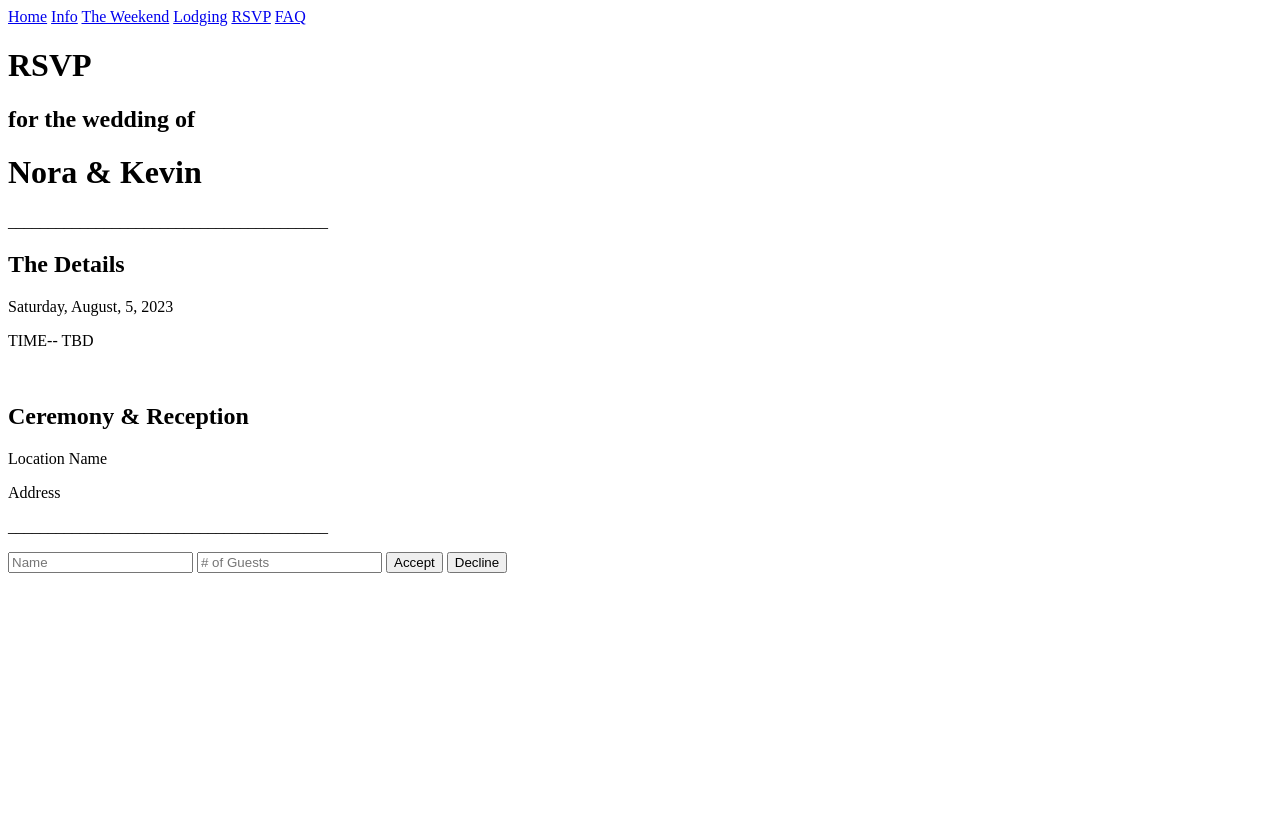
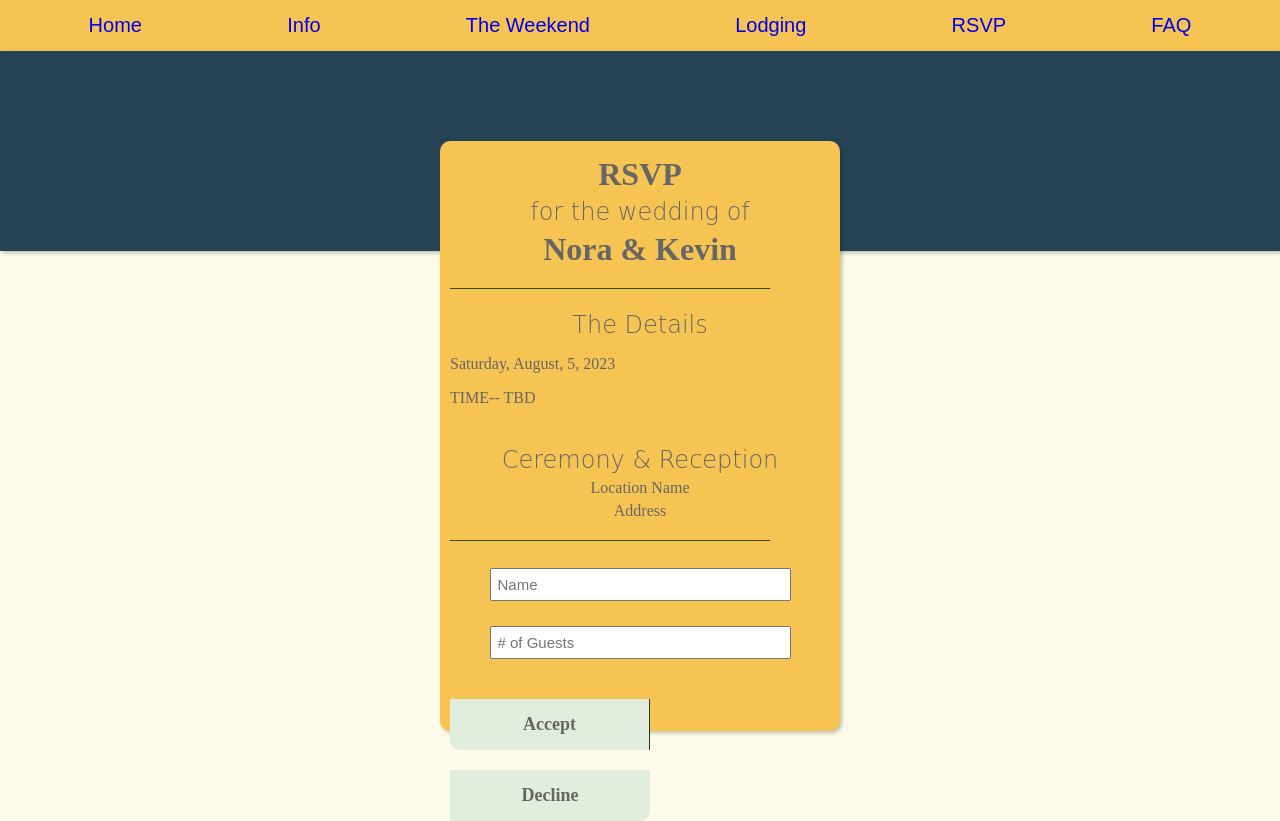
Before and after one commit to headfullofpancakes/Coding-Week-7, a plain HTML site: page page6.html in a window 1280 px wide. Before the commit the page ends 800 px from the top, so only its background shows below. Drawn offline with Linux system fonts and the light colour scheme.

Commit message:
Nav Bar updated to use flex box properties

```diff
--- a/page6.html
+++ b/page6.html
@@ -4,7 +4,7 @@
     <meta charset="UTF-8">
     <meta http-equiv="X-UA-Compatible" content="IE=edge">
     <meta name="viewport" content="width=device-width, initial-scale=1.0">
-    <!--<link rel="stylesheet" href="style.css">-->
+    <link rel="stylesheet" href="style.css">
     <title>RSVP</title>
 
 </head>
@@ -13,31 +13,33 @@
 
 <body>
     <!--Nav Bar at top of page-->
-     <div class="topnav">
-        <a class="active" href="index.html">Home</a>
-        <a href="page2.html">Info</a>
-        <a href="page3.html">The Weekend</a>
-        <a href="page4.html">Lodging</a>
-        <a href="page6.html">RSVP</a>
-        <a href="page5.html">FAQ</a>
-    </div>
+    <navbar>
+        <ul class="nav-list">
+            <li class="nav-item"><a href="index.html">Home</a></li>
+            <li class="nav-item"><a href="page2.html">Info</a></li>
+            <li class="nav-item"><a href="page3.html">The Weekend</a></li>
+            <li class="nav-item"><a href="page4.html">Lodging</a></li>
+            <li class="nav-item"><a href="page6.html">RSVP</a></li>
+            <li class="nav-item"><a href="page5.html">FAQ</a></li>
+        </ul>
+    </navbar>
 
     <!--RSVP FORM-->
     <div class="top">
     </div>
     <div class="form">
         <div class ="info">
-        <h1> RSVP </h1>
-        <h2> for the wedding of </h2>
-        <h1> Nora & Kevin </h1>
+        <h1 class="rsvp-header"> RSVP </h1>
+        <h2 class="rsvp-header2"> for the wedding of </h2>
+        <h1 class="rsvp-header"> Nora & Kevin </h1>
             <p class="line">________________________________________</p>
-            <h2>The Details</h2>
+            <h2 class="rsvp-header2">The Details</h2>
             <p>Saturday, August, 5, 2023</p>
             <p>TIME-- TBD </p>
             <br>
-            <h2>Ceremony & Reception</h2>
-            <p>Location Name <!--Enter Location Here--></p>
-            <p>Address <!--Enter Location Here--></p>
+            <h2 class="rsvp-header2">Ceremony & Reception</h2>
+            <p class="rsvp">Location Name <!--Enter Location Here--></p>
+            <p class="rsvp">Address <!--Enter Location Here--></p>
                 <p class="line">________________________________________</p>
             <input type="text" placeholder="Name">
             <input type="number" placeholder="# of Guests"
--- a/style.css
+++ b/style.css
@@ -1,30 +1,28 @@
-/* Add a black background color to the top navigation */
-.topnav {
-    background-color: #333;
-    overflow: hidden;
-  }
+.nav-list {
+  background-color: #f6c453;
+  margin: 0;
+  padding: 14px 16px;
+  display: flex;
+  justify-content: space-around;
+  align-items: center;
+}
 
-  /* Style the links inside the navigation bar */
-  .topnav a {
-    float: left;
-    color: #f2f2f2;
-    text-align: center;
-    padding: 14px 16px;
-    text-decoration: none;
-    font-size: 17px;
-  }
+.nav-item {
+  list-style: none;
+  font-family: 'Montserrat Alternates', sans-serif;
+  font-size: 20px;
+}
 
-  /* Change the color of links on hover */
-  .topnav a:hover {
-    background-color: #ddd;
-    color: black;
-  }
+.nav-item a {
+  text-decoration: none;
+  color: ;
+}
 
-  /* Add a color to the active/current link */
-  .topnav a.active {
-    background-color: #04AA6D;
-    color: white;
-  }
+.nav-item a:hover {
+  background-color: #f0a04b;
+  color: #183a1d;
+}
+
 
   /*RSVP FORM*/
 
@@ -33,7 +31,7 @@ html, body {
   width: 100%;
   margin: 0;
   padding: 0;
-  background-color: #BDC3C7;
+  background-color: #fefbe9;
   font-family: 'Raleway';
 }
 
@@ -48,7 +46,7 @@ html, body {
 .form {
   height: 590px;
   width: 400px;
-  background-color: #fff;
+  background-color: #f6c453;
   margin: -110px auto;
   border-radius: 10px;
   color: #666;
@@ -60,20 +58,20 @@ html, body {
   padding: 10px;
 }
 
-h1, h2, p {
+h1.rsvp-header, h2.rsvp-header2, p.rsvp {
   text-align: center;
   padding: 0px;
   margin: 5px 5px;
 }
 
-h2 {
+h2.rsvp-header2 {
   font-family: 'Great Vibes', cursive;
   font-weight: 100;
 }
 
 p.line {
   margin: 0px auto 20px auto;
-  color: #999;
+  color: #183a1d;
 }
 
 .form input {
@@ -93,9 +91,10 @@ input:focus {
   display: inline-block;
   width: 400px;
 }
+
 button {
   color: #666;
-  background-color: #ffbdc7;
+  background-color: #e1eedd;
   border: none;
   font-family: 'Raleway';
   font-size: 18px;
@@ -108,7 +107,7 @@ button {
 
 button.accept {
   border-radius: 0px 0px 0px 10px;
-  border-right: solid 1px #cc919a;
+  border-right: solid 1px #183a1d;
 }
 
 button.regret {
@@ -116,7 +115,7 @@ button.regret {
 }
 
 button:hover {
-  background-color: #cc919a;
+  background-color: #fefbe9;
   transition: .5s;
 }
 
```
Also changed, not shown: index.html (+18 -4 lines), page2.html (+12 -9 lines), page3.html (+12 -9 lines), page4.html (+12 -9 lines), page5.html (+12 -9 lines), 1 other file.
